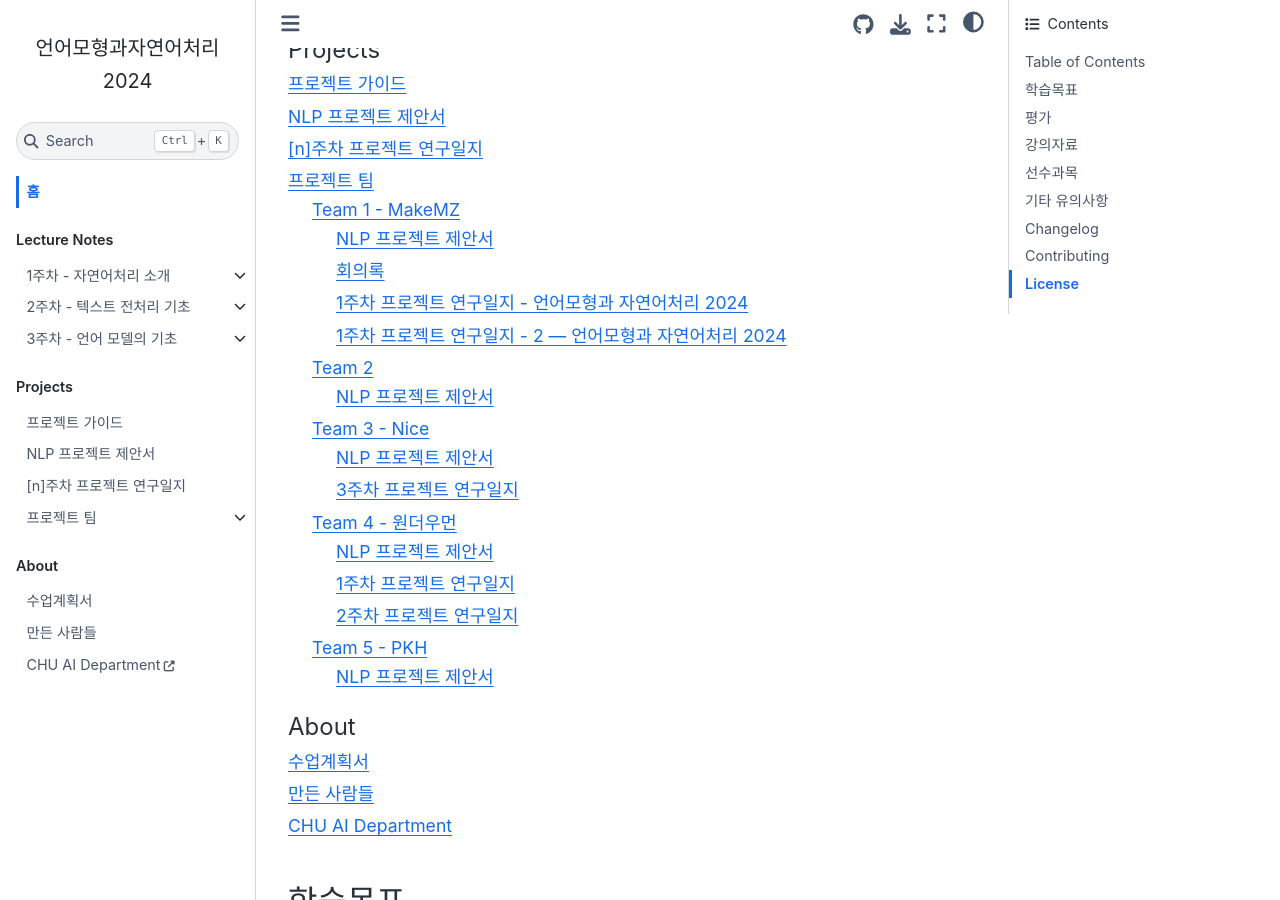
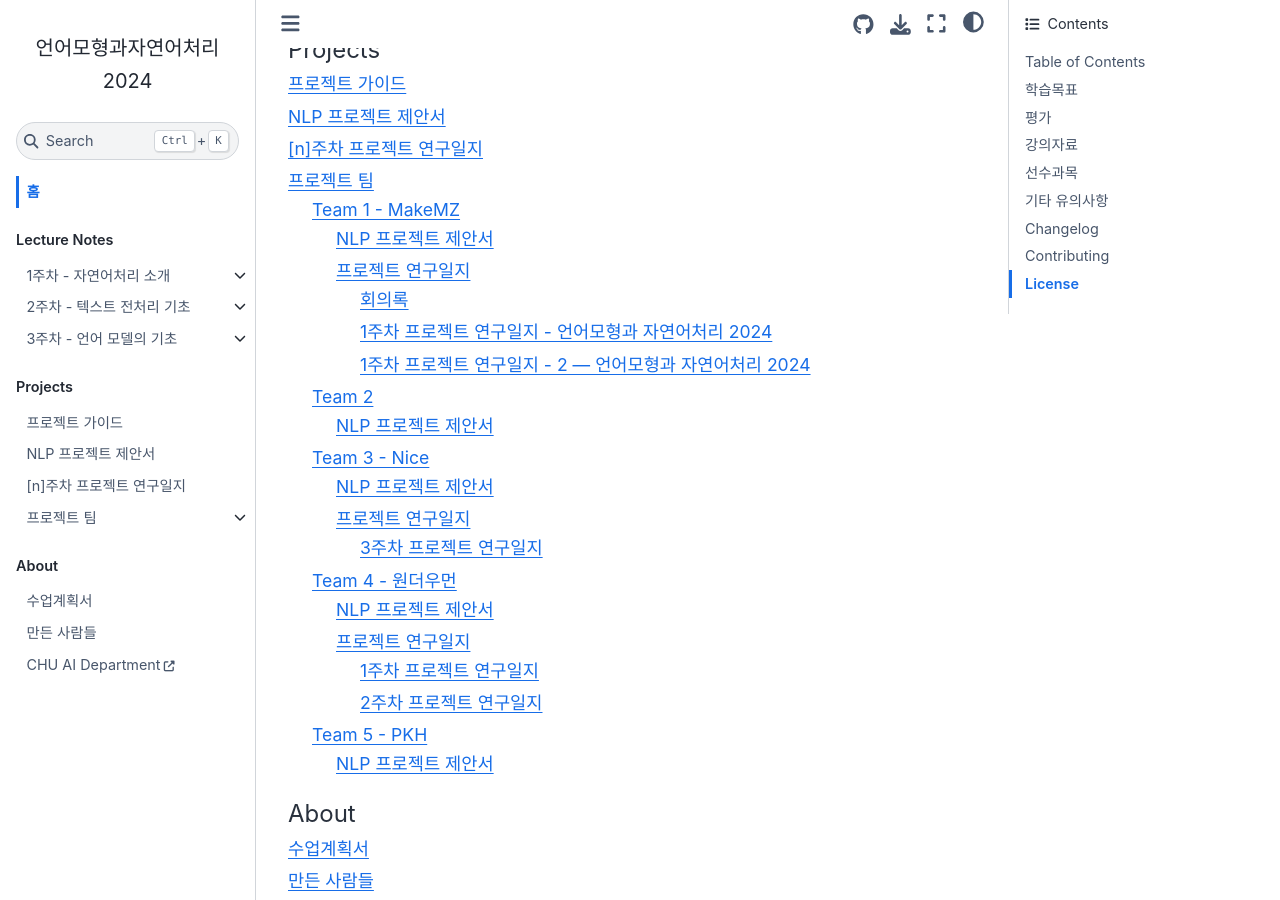
Before and after one commit to entelecheia/intronlp-2024, a Jupyter Book: the page built from book/ko/index.md, in a window 1280 px wide and 900 px high, scrolled down 750 px. Built offline with Jupyter Book 1.0.4 settings and Sphinx 7.4.7 and the Sphinx Book theme 1.1.4, drawn with Linux system fonts in a browser that asks for light colours.

Commit message:
refactor(book): organize notes structure for teams
- Move individual notes into respective 'notes' sections.
- Add new 'notes.md' files for project teams 1, 3, and 4 with table of contents.

````diff
--- a/book/ko/_toc.yml
+++ b/book/ko/_toc.yml
@@ -30,21 +30,27 @@ parts:
           - file: projects/team1/index
             sections:
               - file: projects/team1/proposal
-              - file: projects/team1/0904
-              - file: projects/team1/0905
-              - file: projects/team1/0909
+              - file: projects/team1/notes
+                sections:
+                  - file: projects/team1/0904
+                  - file: projects/team1/0905
+                  - file: projects/team1/0909
           - file: projects/team2/index
             sections:
               - file: projects/team2/proposal
           - file: projects/team3/index
             sections:
               - file: projects/team3/proposal
-              - file: projects/team3/research-note3w
+              - file: projects/team3/notes
+                sections:
+                  - file: projects/team3/research-note3w
           - file: projects/team4/index
             sections:
               - file: projects/team4/proposal
-              - file: projects/team4/Research-Log/W1.md
-              - file: projects/team4/Research-Log/W2.md
+              - file: projects/team4/notes
+                sections:
+                  - file: projects/team4/Research-Log/W1.md
+                  - file: projects/team4/Research-Log/W2.md
           - file: projects/team5/index
             sections:
               - file: projects/team5/proposal
--- /dev/null
+++ b/book/ko/projects/team1/notes.md
@@ -0,0 +1,5 @@
+# 프로젝트 연구일지
+
+```{tableofcontents}
+
+```
--- /dev/null
+++ b/book/ko/projects/team3/notes.md
@@ -0,0 +1,5 @@
+# 프로젝트 연구일지
+
+```{tableofcontents}
+
+```
--- /dev/null
+++ b/book/ko/projects/team4/notes.md
@@ -0,0 +1,5 @@
+# 프로젝트 연구일지
+
+```{tableofcontents}
+
+```
````
